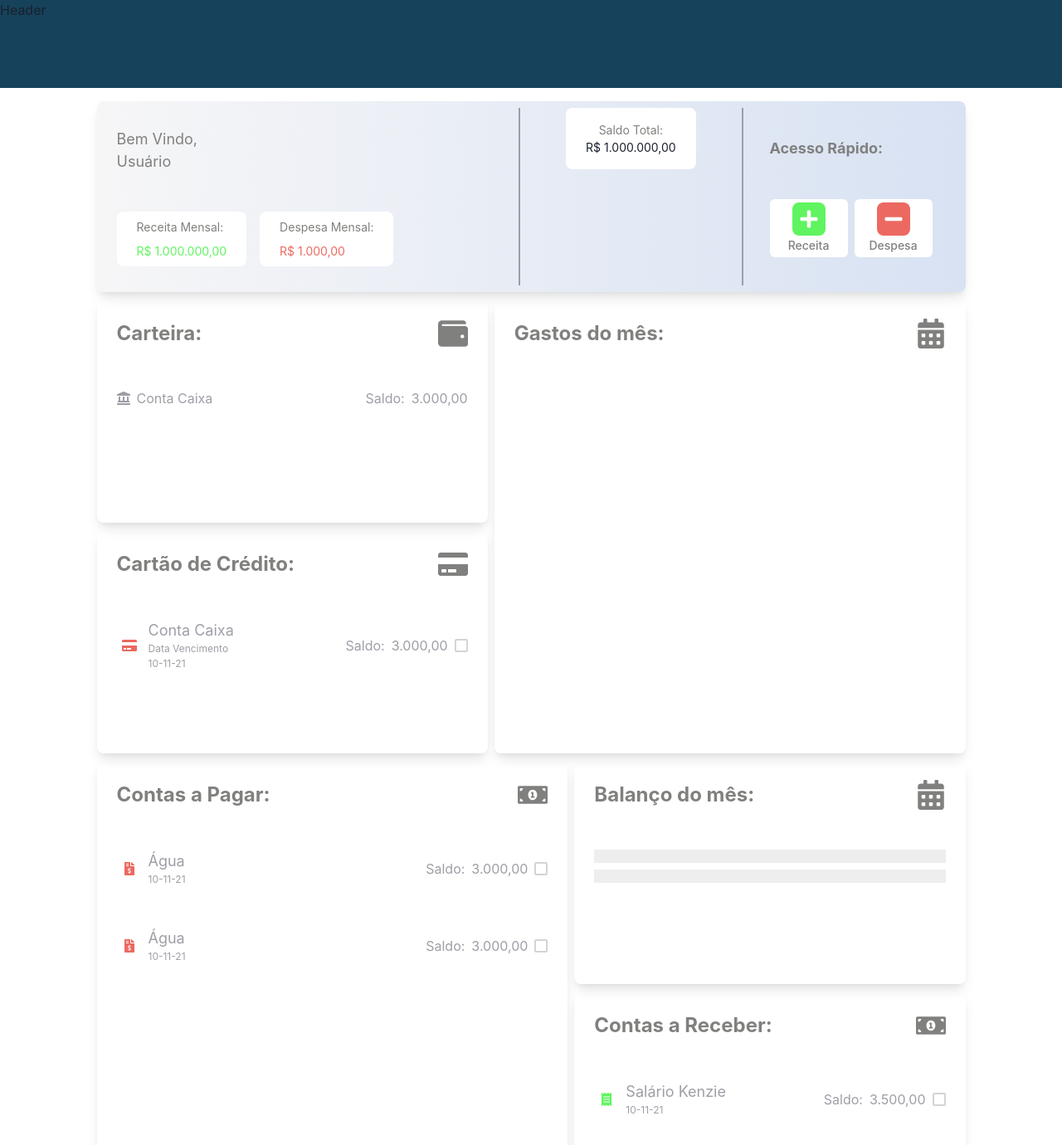
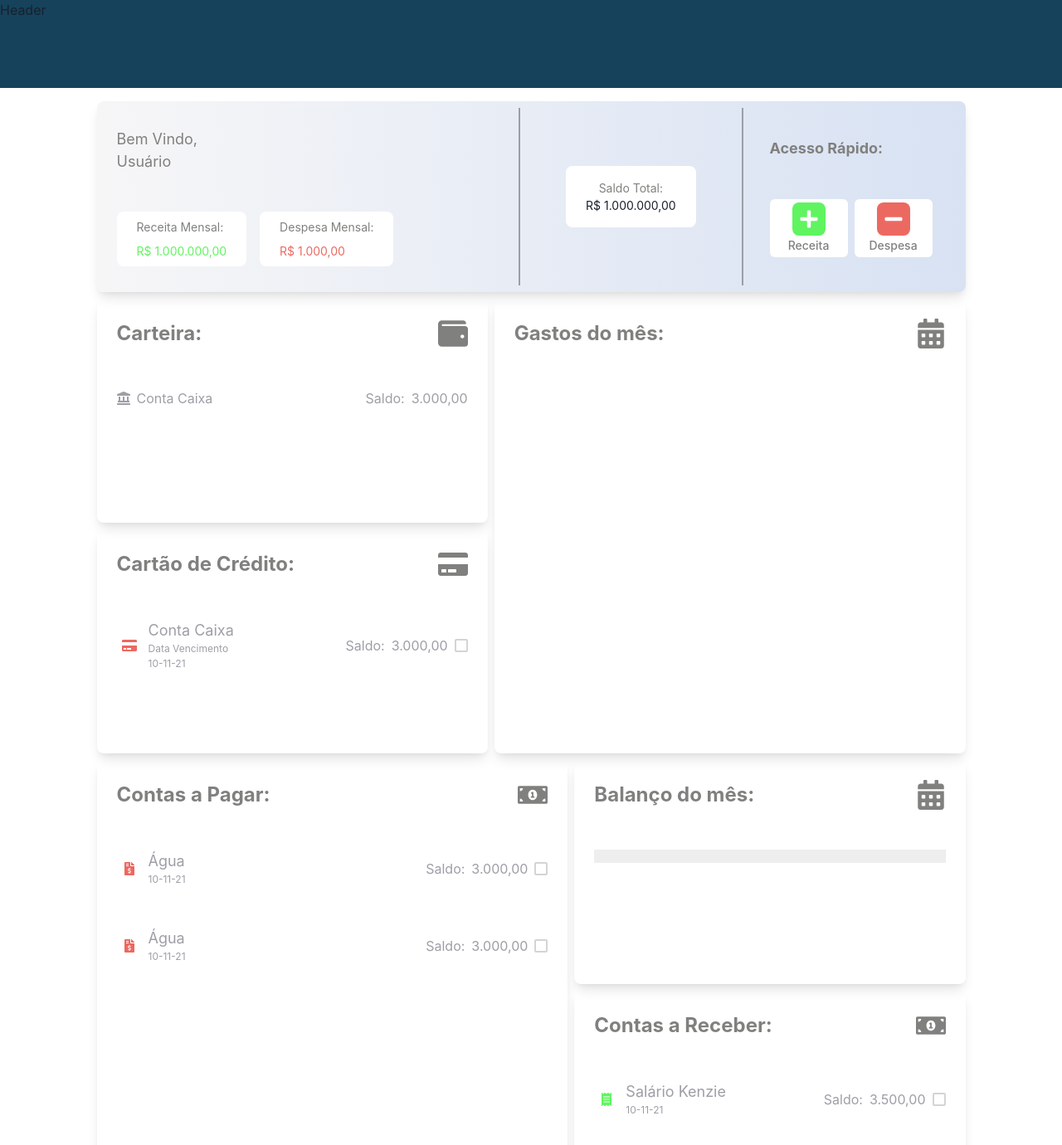
Before and after one commit to matheusblm/finan, a React (Create React App) app: page /dashboard in a window 1280 px wide. Shown: the top 1380 px of the page at 83% size. Built offline with nearby package versions, Linux system fonts and the light colour scheme.

Commit message:
style: posição do card de saldo no cabeçalho

```diff
--- a/src/pages/Dashboard/index.js
+++ b/src/pages/Dashboard/index.js
@@ -89,7 +89,7 @@ const HeaderDashboard = () => {
                     </Stack>
                 </HStack>
             </Flex>
-            <Flex direction="column" align="center" flex="1" px={4} borderX="2px solid #9e9ea7">
+            <Flex direction="column" align="center" justify="center" flex="1" px={4} borderX="2px solid #9e9ea7">
                 <Flex direction="column" align="center" bg="white" borderRadius="lg" py={4} px={6} >
                     <Text fontSize="sm" color="gray.600">Saldo Total:</Text>
                     <Text fontSize="sm">R$ 1.000.000,00</Text>
@@ -186,8 +186,8 @@ const ProgressBar = () => {
                 <Text fontSize={"2xl"}>Balanço do mês: </Text>
                 <Icon as={FaCalendarAlt} fontSize={"4xl"} />
             </Flex>
-            <Stack>
-                <Progress value={20} colorScheme=" red.300" size="lg" /> 20,00
+            <Stack spacing={2}>
+                {/* <Progress value={20} colorScheme="red.300" size="lg" /> 20,00 */}
                 <Progress value={80} colorScheme="green.300" size="lg" /> 80,00
             </Stack>
         </Stack >
```
